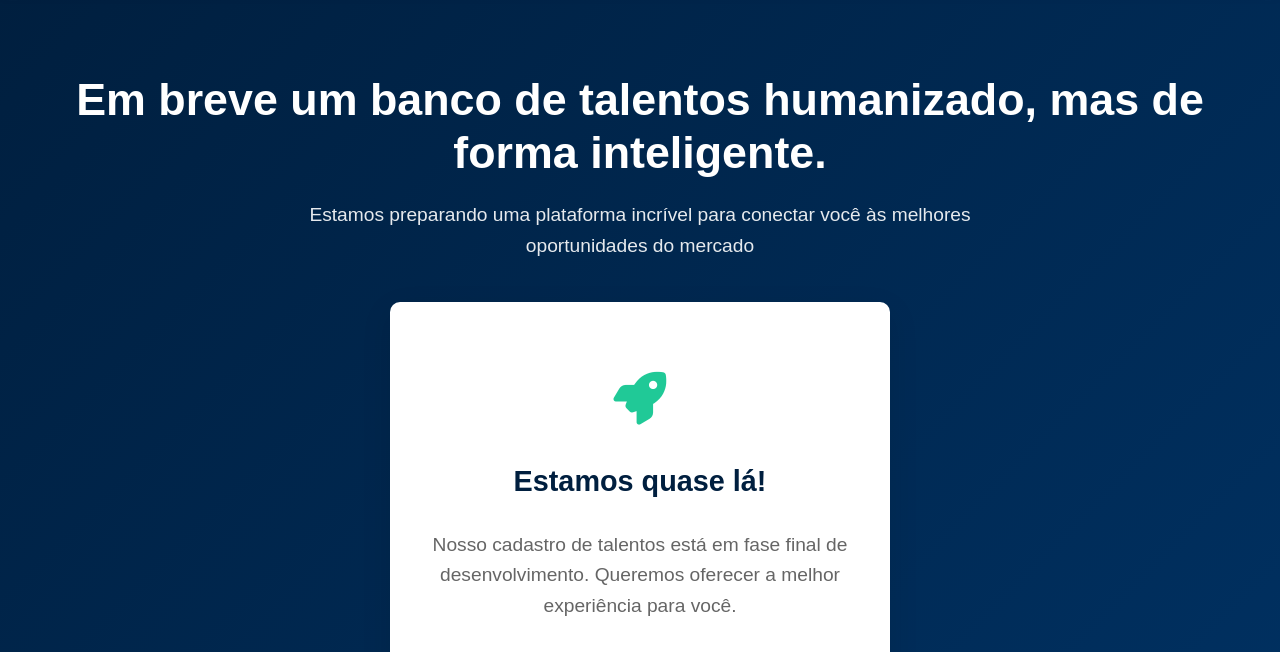
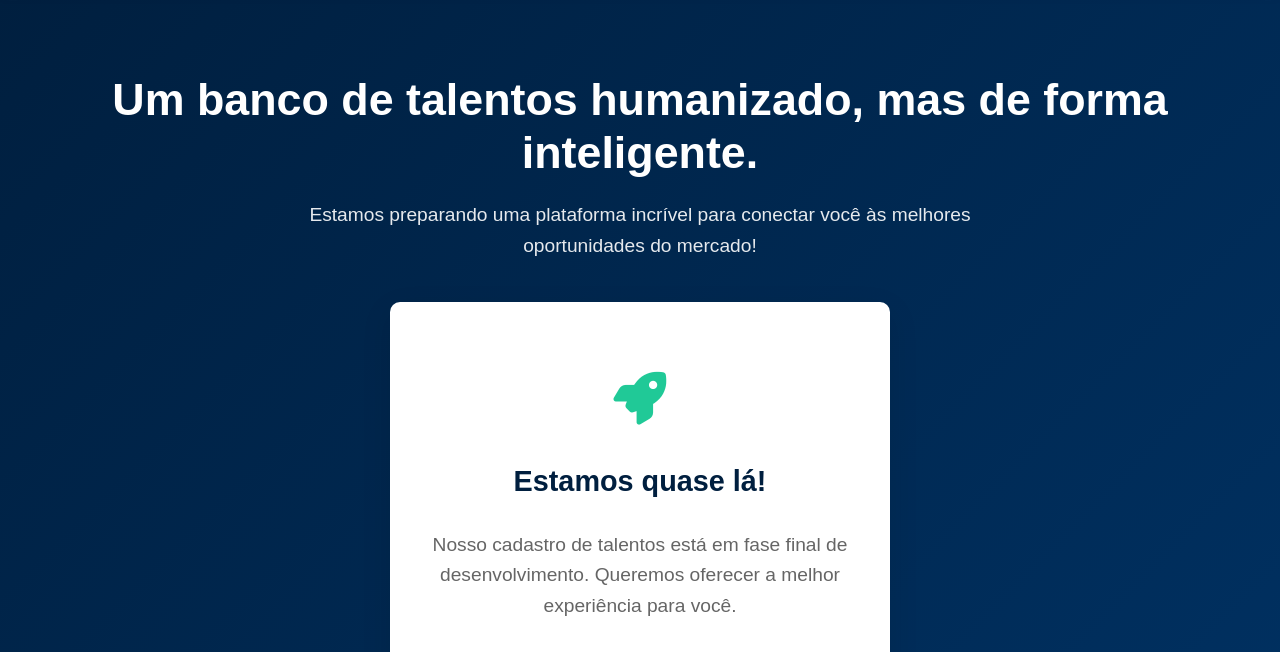
Before and after one commit to inTalentBR/site, a plain HTML site: page index.html in a window 1280 px wide. Shown: the part 148-800 px from the top of the page. Drawn offline with Linux system fonts and the light colour scheme.

Commit message:
Update index.html

```diff
--- a/index.html
+++ b/index.html
@@ -417,8 +417,8 @@
     <!-- Hero Section -->
     <section class="hero">
         <div class="container">
-            <h1>Em breve um banco de talentos humanizado, mas de forma inteligente. </h1>
-            <p>Estamos preparando uma plataforma incrível para conectar você às melhores oportunidades do mercado</p>
+            <h1>Um banco de talentos humanizado, mas de forma inteligente. </h1>
+            <p>Estamos preparando uma plataforma incrível para conectar você às melhores oportunidades do mercado!</p>
 
             <div class="coming-soon-container">
                 <div class="coming-soon-icon">
```
